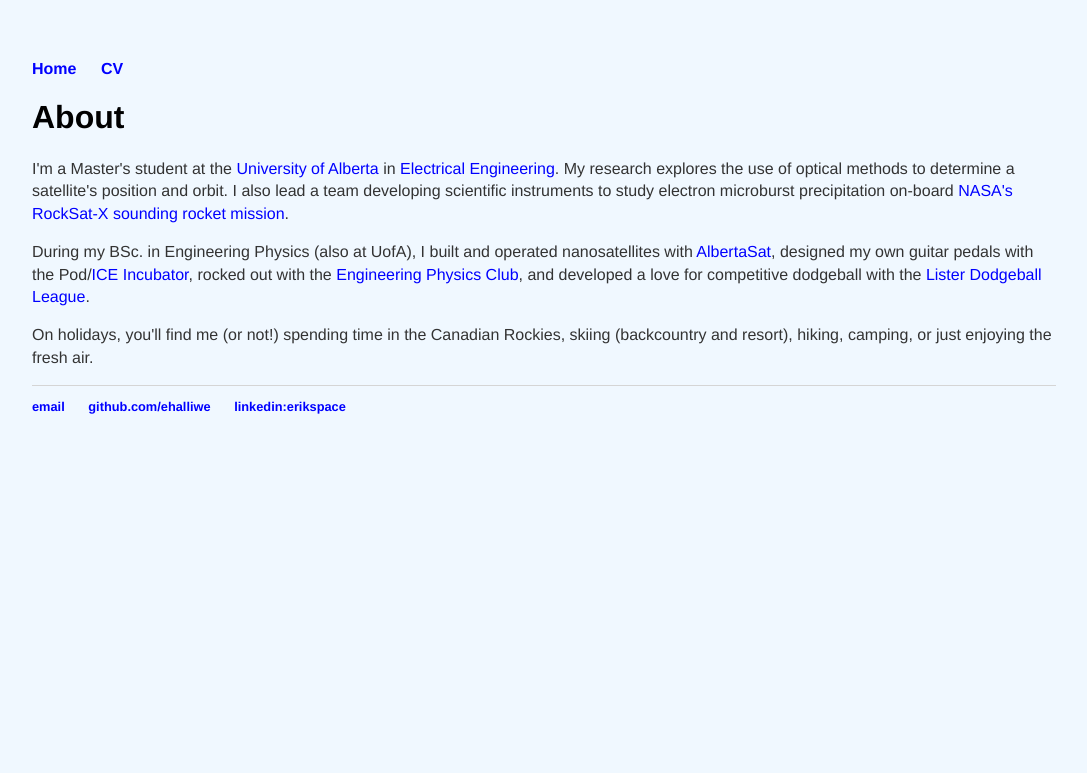
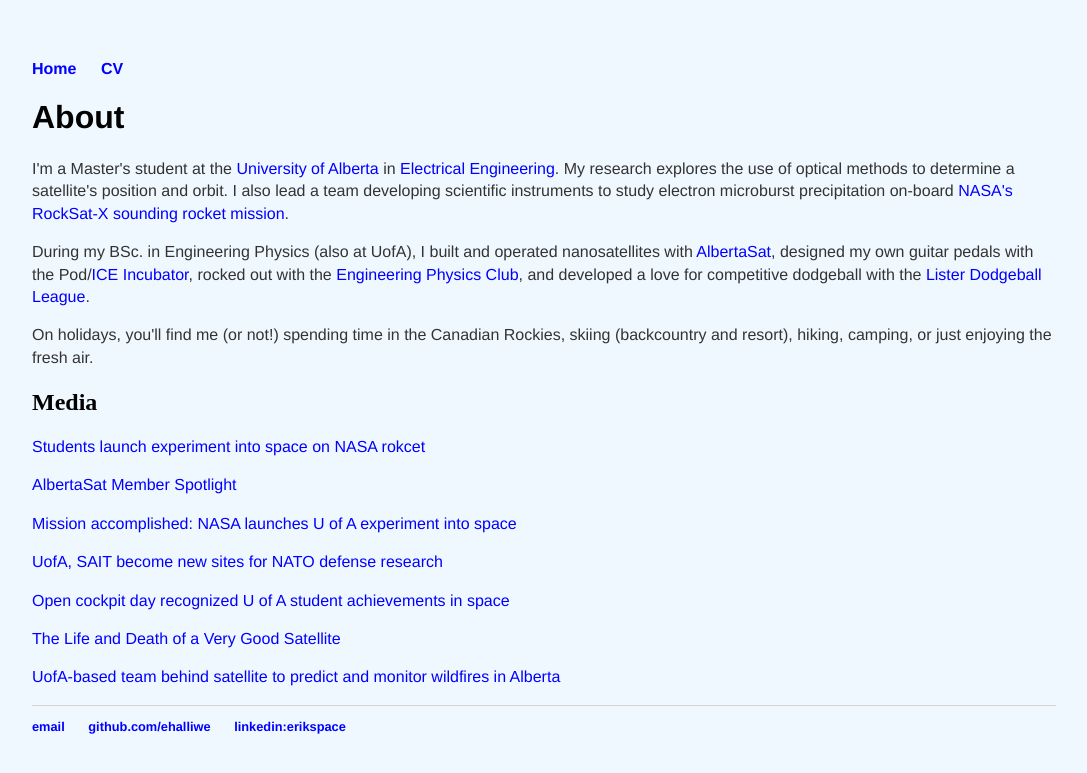
Before and after one commit to ehalliwe/ehalliwe.github.io, a Jekyll site: the page built from index.html, in a window 1280 px wide. Shown: the top 773 px of the page, without its empty margins (96-1183 px from the left). Built offline with Jekyll 4.4.1, drawn with Linux system fonts in a browser that asks for light colours.

Commit message:
adding media articles

```diff
--- a/index.html
+++ b/index.html
@@ -9,4 +9,13 @@ title: Erik Halliwell
 	<p>During my BSc. in Engineering Physics (also at UofA), I built and operated nanosatellites with <a href="https://albertasat.ca/">AlbertaSat</a>, designed my own guitar pedals with the Pod/<a href="https://www.ualberta.ca/engineering/innovation-creativity-entrepreneurship/index.html">ICE Incubator</a>, rocked out with the <a href="https://engphys.ca/">Engineering Physics Club</a>, and developed a love for competitive dodgeball with the <a href="https://www.instagram.com/listerdodgeballleague/">Lister Dodgeball League</a>. </p>
 
 	<p>On holidays, you'll find me (or not!) spending time in the Canadian Rockies, skiing (backcountry and resort), hiking, camping, or just enjoying the fresh air. </p>
+
+	<h2>Media</h2>
+	<p><a href="https://www.ualberta.ca/en/science/news/2024/september/student-rocket-test-nasa.html">Students launch experiment into space on NASA rokcet</a></p>
+	<p><a href="https://albertasat.ca/member-spotlight-erik-halliwell/">AlbertaSat Member Spotlight</a></p>
+	<p><a href="https://www.cbc.ca/player/play/video/9.6490376">Mission accomplished: NASA launches U of A experiment into space</a></p>
+	<p><a href="https://edmonton.citynews.ca/2024/03/20/u-of-a-sait-become-new-sites-for-nato-defence-research/">UofA, SAIT become new sites for NATO defense research</a></p>
+	<p><a href="https://albertaaviationmuseum.com/open-cockpit-day-recognizes-u-of-a-student-achievements-in-space/">Open cockpit day recognized U of A student achievements in space</a></p>
+	<p><a href="https://www.ualberta.ca/en/newtrail/research/the-life-and-death-of-a-very-good-satellite.html">The Life and Death of a Very Good Satellite</a></p>
+	<p><a href="https://edmonton.ctvnews.ca/u-of-a-based-team-behind-satellite-to-predict-and-monitor-wildfires-in-alberta-1.3915976">UofA-based team behind satellite to predict and monitor wildfires in Alberta</a></p>
 </div><!-- /.blurb -->
```
